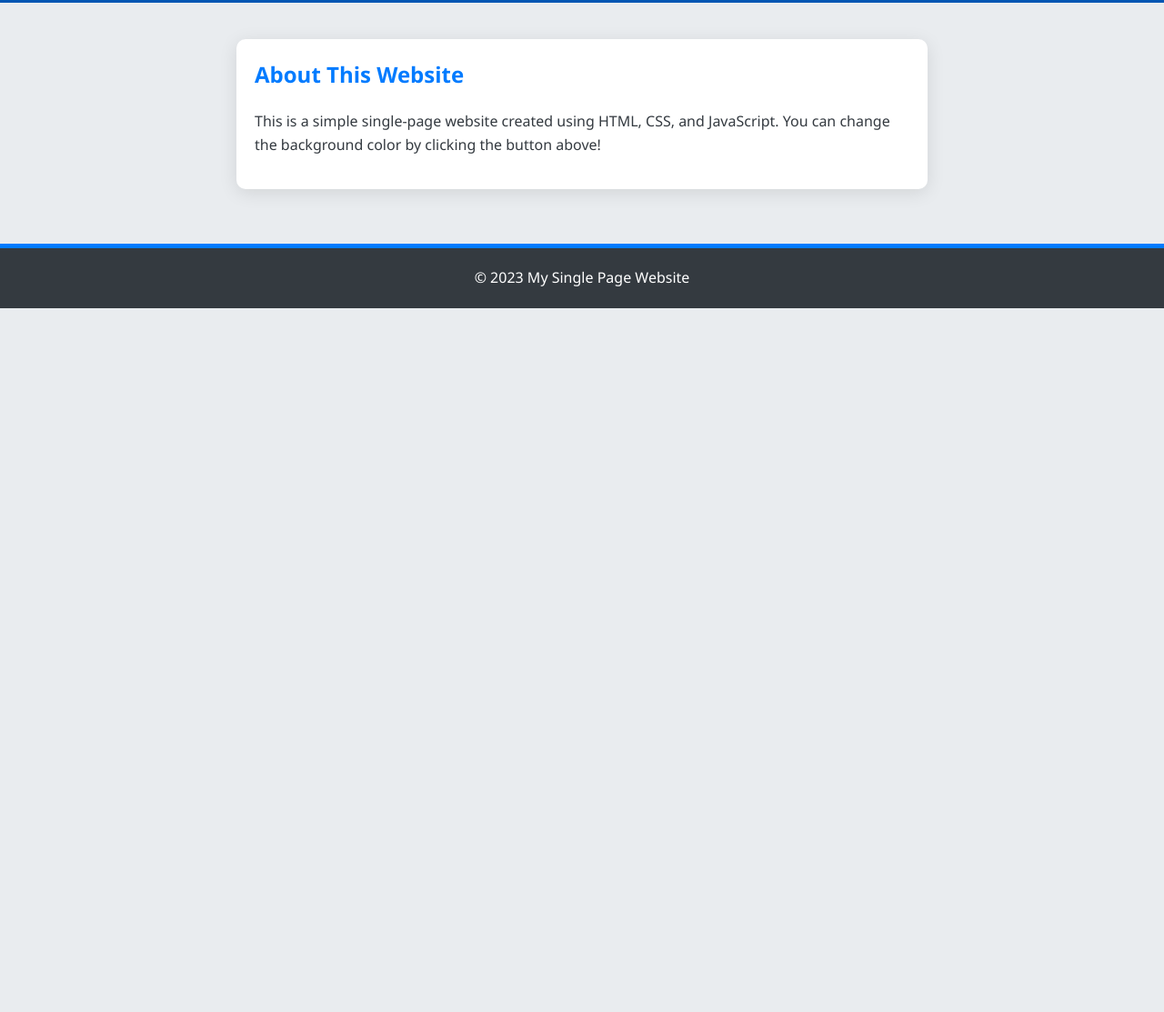
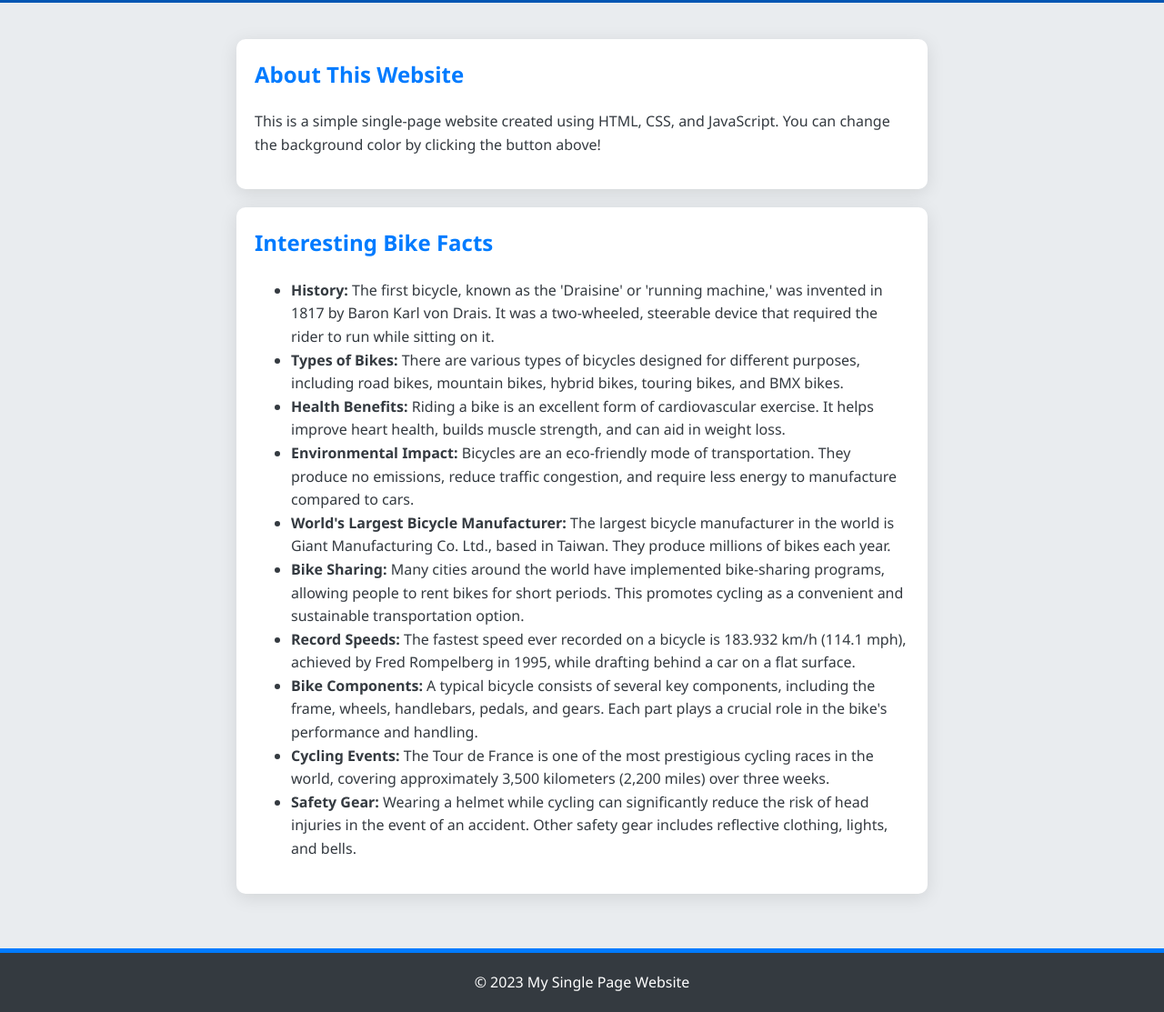
Before and after one commit to saicharanreddy19/BIKE, a plain HTML site: page index.html in a window 1280 px wide. Shown: the part 191-1304 px from the top of the page at 91% size. Before the commit the page ends 800 px from the top, so only its background shows below. Drawn offline with Linux system fonts and the light colour scheme.

Commit message:
Update index.html

```diff
--- a/index.html
+++ b/index.html
@@ -93,11 +93,73 @@
             <h2>About This Website</h2>
             <p>This is a simple single-page website created using HTML, CSS, and JavaScript. You can change the background color by clicking the button above!</p>
         </section>
+        <section id="bikeFactsSection">
+            <h2>Interesting Bike Facts</h2>
+            <ul id="bikeFactsList"></ul>
+        </section>
     </main>
     <footer>
         <p>&copy; 2023 My Single Page Website</p>
     </footer>
     <script>
+        // JSON data
+        const bikeFacts = [
+            {
+                "fact": "History",
+                "description": "The first bicycle, known as the 'Draisine' or 'running machine,' was invented in 1817 by Baron Karl von Drais. It was a two-wheeled, steerable device that required the rider to run while sitting on it."
+            },
+            {
+                "fact": "Types of Bikes",
+                "description": "There are various types of bicycles designed for different purposes, including road bikes, mountain bikes, hybrid bikes, touring bikes, and BMX bikes."
+            },
+            {
+                "fact": "Health Benefits",
+                "description": "Riding a bike is an excellent form of cardiovascular exercise. It helps improve heart health, builds muscle strength, and can aid in weight loss."
+            },
+            {
+                "fact": "Environmental Impact",
+                "description": "Bicycles are an eco-friendly mode of transportation. They produce no emissions, reduce traffic congestion, and require less energy to manufacture compared to cars."
+            },
+            {
+                "fact": "World's Largest Bicycle Manufacturer",
+                "description": "The largest bicycle manufacturer in the world is Giant Manufacturing Co. Ltd., based in Taiwan. They produce millions of bikes each year."
+            },
+            {
+                "fact": "Bike Sharing",
+                "description": "Many cities around the world have implemented bike-sharing programs, allowing people to rent bikes for short periods. This promotes cycling as a convenient and sustainable transportation option."
+            },
+            {
+                "fact": "Record Speeds",
+                "description": "The fastest speed ever recorded on a bicycle is 183.932 km/h (114.1 mph), achieved by Fred Rompelberg in 1995, while drafting behind a car on a flat surface."
+            },
+            {
+                "fact": "Bike Components",
+                "description": "A typical bicycle consists of several key components, including the frame, wheels, handlebars, pedals, and gears. Each part plays a crucial role in the bike's performance and handling."
+            },
+            {
+                "fact": "Cycling Events",
+                "description": "The Tour de France is one of the most prestigious cycling races in the world, covering approximately 3,500 kilometers (2,200 miles) over three weeks."
+            },
+            {
+                "fact": "Safety Gear",
+                "description": "Wearing a helmet while cycling can significantly reduce the risk of head injuries in the event of an accident. Other safety gear includes reflective clothing, lights, and bells."
+            }
+        ];
+
+        // Function to display bike facts
+        function displayBikeFacts() {
+            const bikeFactsList = document.getElementById('bikeFactsList');
+            bikeFacts.forEach(fact => {
+                const listItem = document.createElement('li');
+                listItem.innerHTML = `<strong>${fact.fact}:</strong> ${fact.description}`;
+                bikeFactsList.appendChild(listItem);
+            });
+        }
+
+        // Call the function to display bike facts
+        displayBikeFacts();
+
+        // Change background color functionality
         document.getElementById('colorButton').addEventListener('click', function() {
             document.body.style.backgroundColor = getRandomColor();
         });
```
